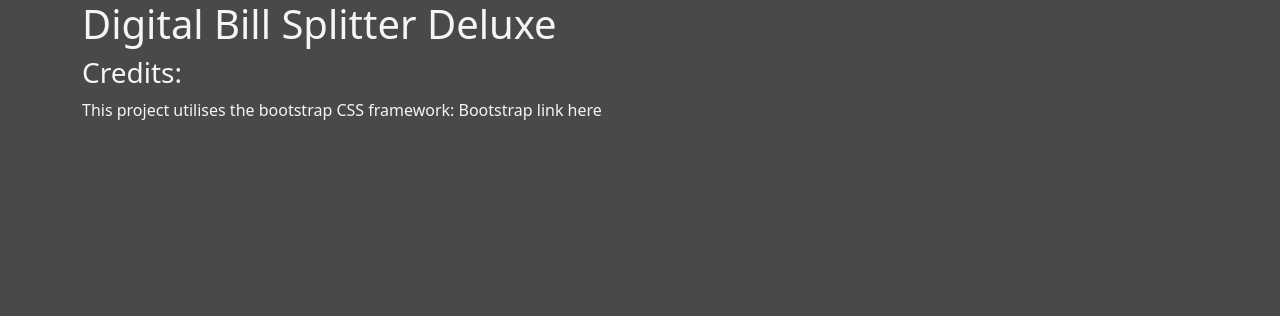
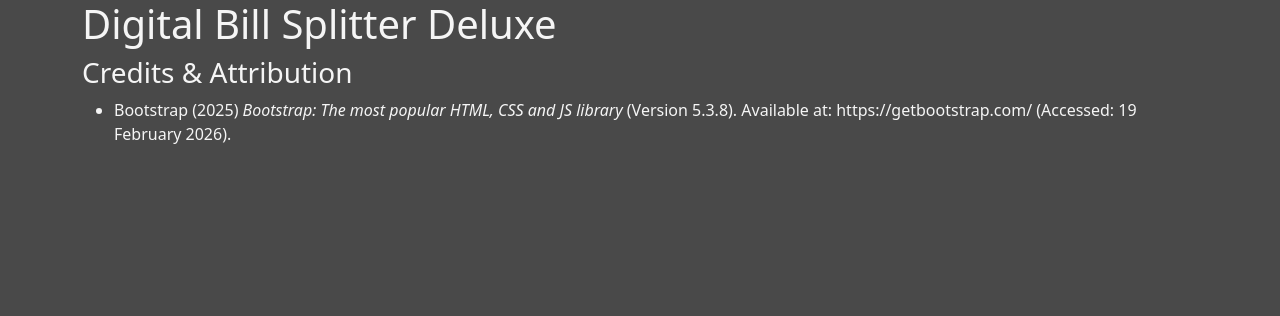
Before and after one commit to jamieabw/cs139-cw, a Flask app: page /credits in a window 1280 px wide. Shown: the top 316 px of the page. Run offline with Flask 3, Linux system fonts and the light colour scheme; parts of the project's set-up code (start-up, migrations or seed data) failed here and were passed over; some libraries are stand-ins or nearby versions.

Commit message:
Finished coursework.

```diff
--- a/routes/group.py
+++ b/routes/group.py
@@ -19,6 +19,9 @@ def setMemberProportionFields(groupId: int, form: object):
         form.proportions.append_entry(entry)
 
 
+"""
+returns the list of members which belong to the group
+"""
 def getMembers(groupId: int):
     members = []
     for groupMember in GroupMembers.query.filter_by(groupId=groupId).all():
@@ -195,7 +198,6 @@ def groupPage(id: int):
             proportions[int(proportion.memberId.data)] = float(proportion.proportion.data)
 
         try:
-            print("TEST 2")
             newBill = Bills(current_user.id, id, desc, total)
             db.session.add(newBill)
             for userMember in GroupMembers.query.filter_by(groupId=id):
@@ -210,7 +212,6 @@ def groupPage(id: int):
             db.session.commit()
             db.session.add(BillLog(current_user.id, newBill.id,f"Created a £{total} bill with description '{desc}'"))
             db.session.commit()
-            print("it worked allegedly")
             try:
                 subject="GROUP BILL NOTIFICATION"
                 senders=("NOREPLY", sender)
@@ -261,7 +262,6 @@ def editBill(billId: int):
         proportions = {}
         for proportion in form.proportions:
             proportions[int(proportion.memberId.data)] = float(proportion.proportion.data)
-            print(int(proportion.memberId.data), float(proportion.proportion.data))
         description = form.description.data
         total = float(form.total.data)
         billToEdit = Bills.query.filter_by(id=billId).first_or_404()
--- a/templates/credits.html
+++ b/templates/credits.html
@@ -1,11 +1,12 @@
 {% extends "base.html" %}
-{% block head %}
+{% block content %}
+<h3>Credits &amp; Attribution</h3>
+<ul>
+    <li>
+        Bootstrap (2025)
+        <em>Bootstrap: The most popular HTML, CSS and JS library</em> (Version 5.3.8).
+        Available at: <a href="https://getbootstrap.com/">https://getbootstrap.com/</a>
+        (Accessed: 19 February 2026).
+    </li>
+</ul>
 {% endblock %}
-
-{% block content %}
-<h3>Credits:</h3>
-<p>
-    This project utilises the bootstrap CSS framework:
-    <a href="https://getbootstrap.com/">Bootstrap link here</a>
-</p>
-{% endblock %}
```
Also changed, not shown: README.md.
